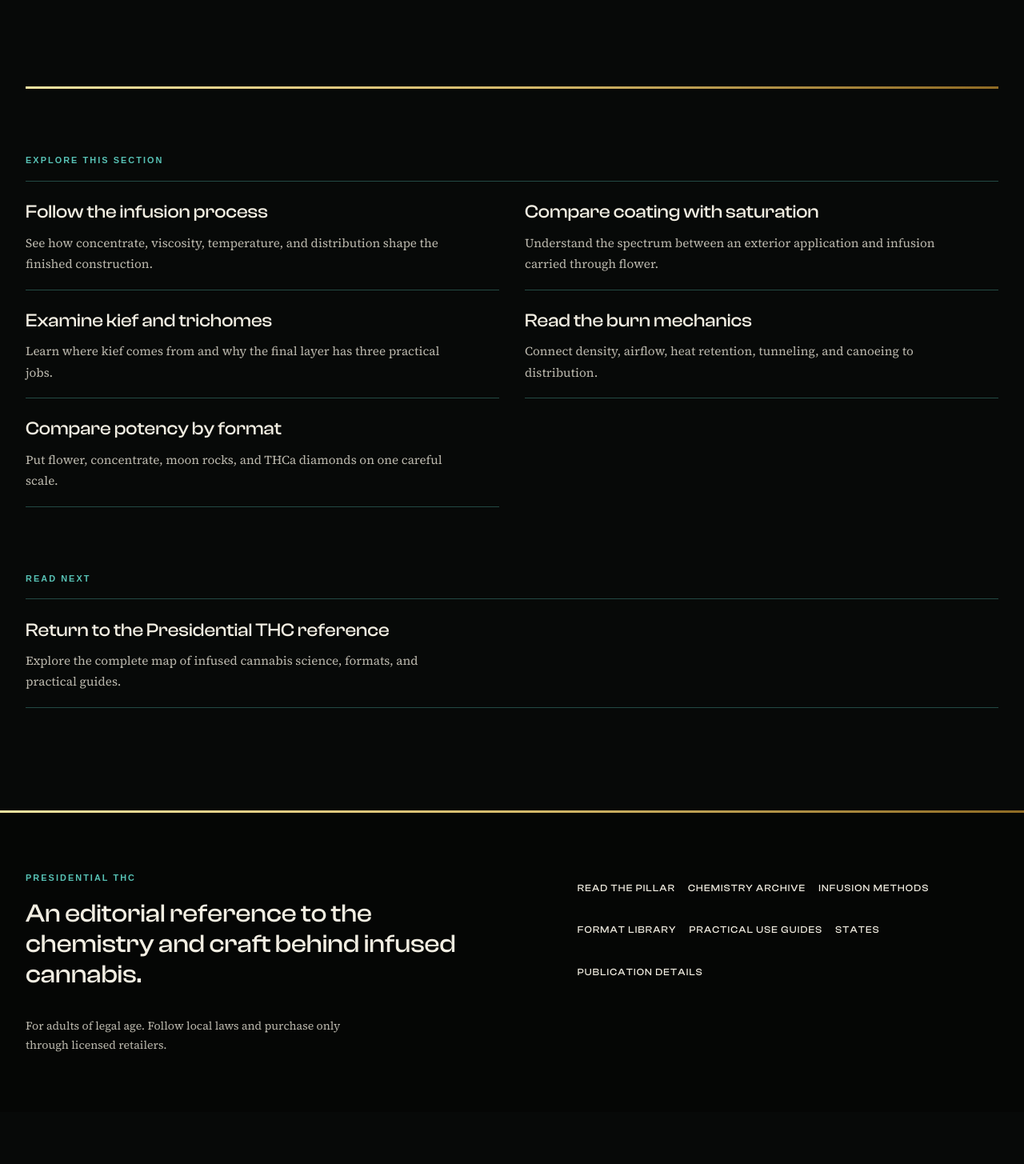
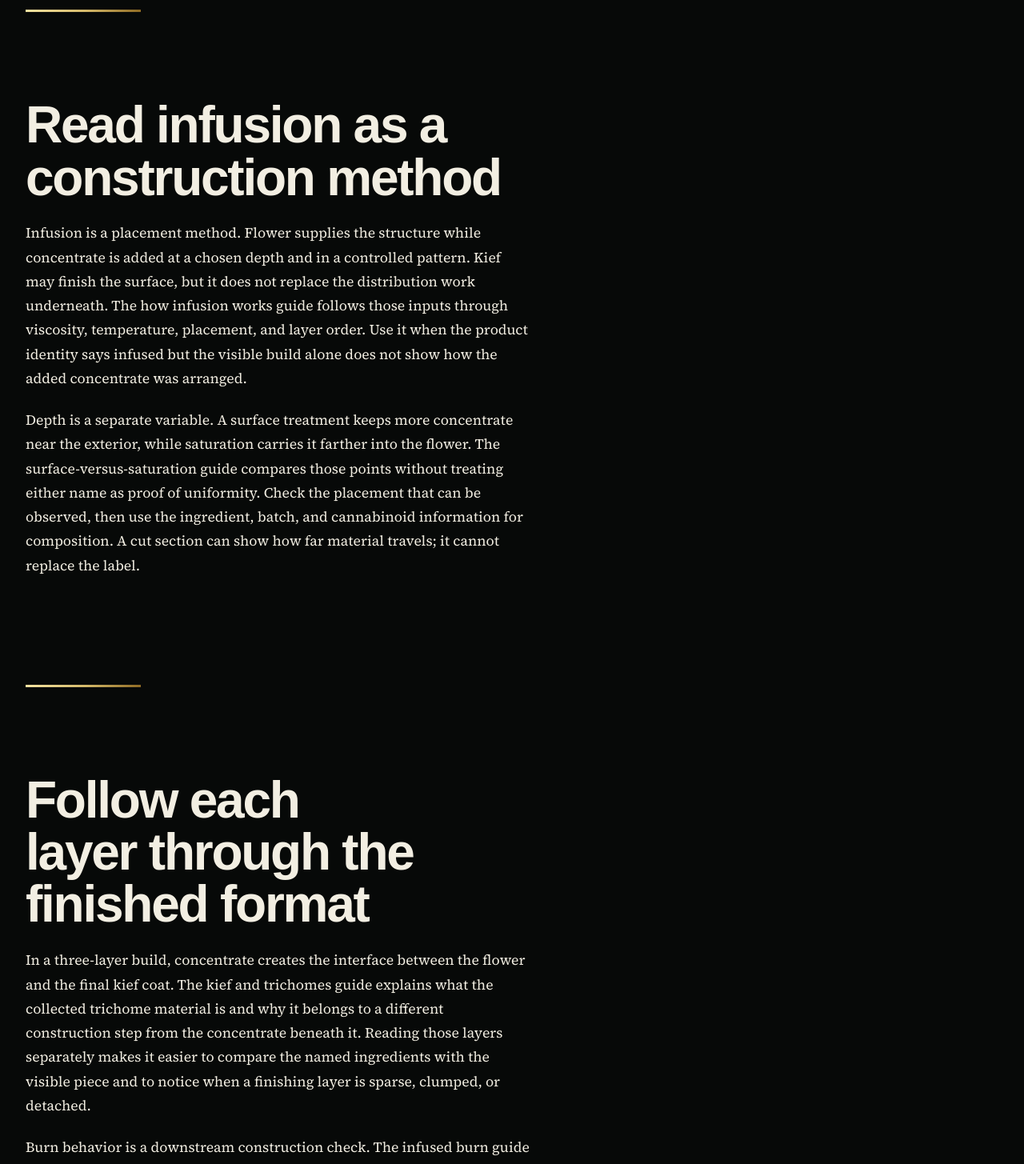
Before and after one commit to MONKEEJUMP/presidential-thc-net, a Next.js app: page /infusion in a window 1280 px wide. Shown: the part 5820-7275 px from the top of the page at 80% size. Before the commit the page ends 7210 px from the top, so only its background shows below. Built offline with nearby package versions, Linux system fonts and the light colour scheme; a web font is replaced by a local one.

Commit message:
seo: expand infusion hub content depth (#16)

```diff
--- a/src/content/infusion.ts
+++ b/src/content/infusion.ts
@@ -8,7 +8,7 @@ export const infusionHub: PageContent = {
   title: "How Cannabis Infusion Works | Presidential THC",
   description:
     "A practical guide to cannabis infusion, from concentrate distribution and kief to burn behavior and potency by format.",
-  wordTarget: [400, 600],
+  wordTarget: [800, 1100],
   intro: [
     "The cannabis infusion process combines flower with a concentrate so the finished format carries more concentrated material than flower alone. The decisive variable is distribution: where the concentrate sits, how evenly it is applied, and how the added kief changes the surface all influence the construction and the burn.",
     "This section follows that process from the inside out. It explains infusion chemistry as a manufacturing method, compares surface coating with deeper saturation, examines the trichomes collected as kief, connects distribution to airflow and heat, and shows why a finished product's potency is a weighted blend rather than the sum of its layers.",
@@ -54,6 +54,30 @@ export const infusionHub: PageContent = {
         "A layered format lands between its inputs because each layer contributes according to its share of the total weight. The label and batch report, not the strongest ingredient named in the construction, describe the finished product.",
       ],
     },
+    {
+      id: "read-infusion-as-construction",
+      heading: "Read infusion as a construction method",
+      paragraphs: [
+        "Infusion is a placement method. Flower supplies the structure while concentrate is added at a chosen depth and in a controlled pattern. Kief may finish the surface, but it does not replace the distribution work underneath. The how infusion works guide follows those inputs through viscosity, temperature, placement, and layer order. Use it when the product identity says infused but the visible build alone does not show how the added concentrate was arranged.",
+        "Depth is a separate variable. A surface treatment keeps more concentrate near the exterior, while saturation carries it farther into the flower. The surface-versus-saturation guide compares those points without treating either name as proof of uniformity. Check the placement that can be observed, then use the ingredient, batch, and cannabinoid information for composition. A cut section can show how far material travels; it cannot replace the label.",
+      ],
+    },
+    {
+      id: "follow-the-layers",
+      heading: "Follow each layer through the finished format",
+      paragraphs: [
+        "In a three-layer build, concentrate creates the interface between the flower and the final kief coat. The kief and trichomes guide explains what the collected trichome material is and why it belongs to a different construction step from the concentrate beneath it. Reading those layers separately makes it easier to compare the named ingredients with the visible piece and to notice when a finishing layer is sparse, clumped, or detached.",
+        "Burn behavior is a downstream construction check. The infused burn guide connects concentrate distribution with density, airflow, heat retention, tunneling, and canoeing. Use those observations to describe how the assembled format behaves under heat, not as a universal quality score. One batch can still differ from another because placement, flower structure, format size, and storage condition are specific to the product being examined.",
+      ],
+    },
+    {
+      id: "use-the-hub-in-order",
+      heading: "Use the hub in a practical order",
+      paragraphs: [
+        "Start with the product identity, identify the base and added material, and then choose the child page that matches the question. Process questions belong with the construction guide; depth questions belong with the coating comparison; loose trichome material belongs with the kief reference; and airflow questions belong with the burn guide. The potency-by-format guide comes after those checks because it explains why a tested flower input, concentrate input, and finished infused format are separate samples.",
+        "Presidential THC publishes this hub as a chemistry and construction reference. Presidential THC is the publisher and brand name, not a cannabis strain. Cultivar names, extract names, package names, and batch identifiers carry different information. Keeping those terms separate lets the reader move from construction to label evidence without turning the brand name into a cultivar claim.",
+      ],
+    },
   ],
   childLinks: [
     {
@@ -90,6 +114,36 @@ export const infusionHub: PageContent = {
     },
   ],
   contextualLinks: [
+    {
+      href: "/infusion/how-infusion-works",
+      anchor: "how infusion works guide",
+      sectionId: "read-infusion-as-construction",
+      paragraphIndex: 0,
+    },
+    {
+      href: "/infusion/surface-vs-saturation",
+      anchor: "surface-versus-saturation guide",
+      sectionId: "read-infusion-as-construction",
+      paragraphIndex: 1,
+    },
+    {
+      href: "/infusion/kief-and-trichomes",
+      anchor: "kief and trichomes guide",
+      sectionId: "follow-the-layers",
+      paragraphIndex: 0,
+    },
+    {
+      href: "/infusion/why-infused-burns-differently",
+      anchor: "infused burn guide",
+      sectionId: "follow-the-layers",
+      paragraphIndex: 1,
+    },
+    {
+      href: "/infusion/potency-by-format",
+      anchor: "potency-by-format guide",
+      sectionId: "use-the-hub-in-order",
+      paragraphIndex: 0,
+    },
     {
       href: "/",
       anchor: "THC",
```
